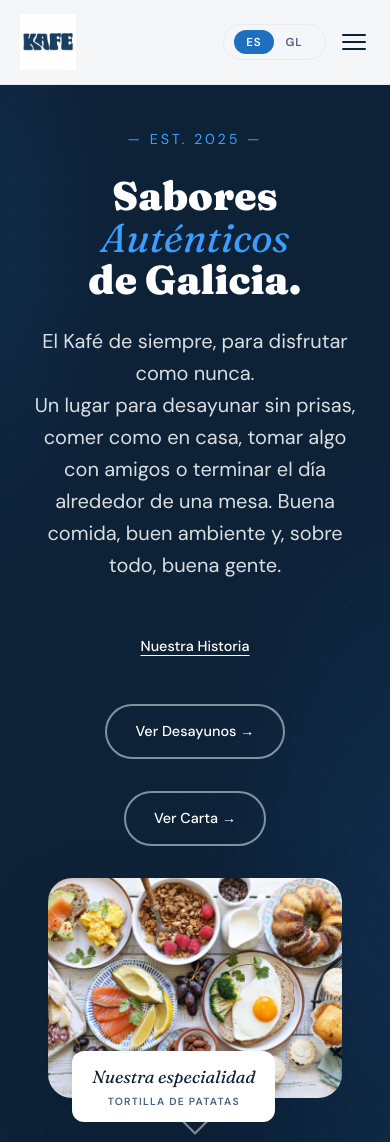
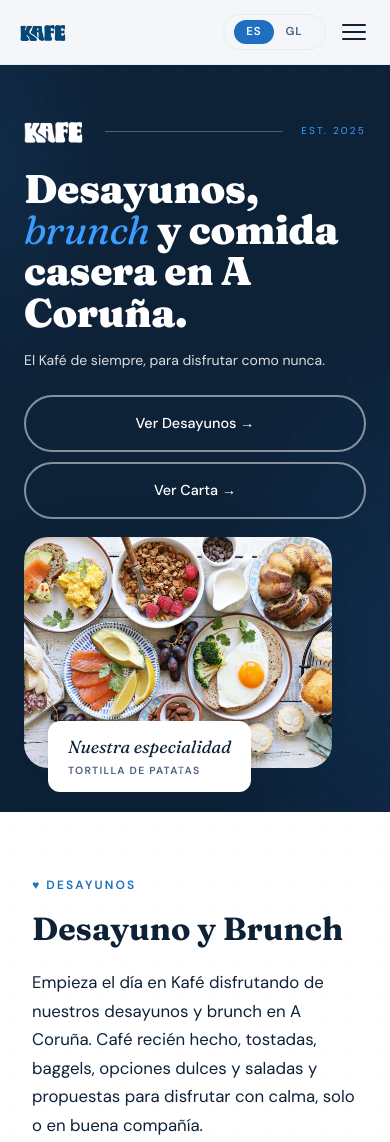
Before and after one commit to manuelcarro97/kafe-bar-web, a website: page index.html in a window 390 px wide. Shown: the top 1142 px of the page. Drawn offline with Linux system fonts and the light colour scheme.

Commit message:
feat(hero): lockup de marca, nuevo titular editable y hero móvil de una pantalla
Rediseño del hero según el handoff (opción 1b), manteniendo el entorno del
proyecto: tipografías Fraunces/DM Sans en vez de Playfair/Manrope, y la barra
de navegación y la animación de intro sin tocar.

- El eyebrow "— Est. 2025 —" pasa a ser un lockup: logotipo blanco, línea
  fina y el año a la derecha.
- El titular deja de estar fijo en la plantilla y pasa a hero.titulo, con
  traducción al gallego. Antes se veía en castellano aunque el idioma fuese
  GL. La palabra acento va en <em>, estilado por CSS, para que el texto
  editable no lleve clases.
- Escala del titular ajustada a la del handoff: 66px en escritorio, 40px en
  móvil.
- Hero móvil de 1220px a 802px de alto: párrafo corto propio
  (hero.subtitleMovil), botones a ancho completo y sin "Nuestra Historia",
  que sigue accesible desde el menú.
- Logotipo nuevo sin fondo (imagenes/kafe-logo.png) y su versión blanca. El
  footer pasa a usar la blanca: sobre el marino, la azul era ilegible.

El bloque carta queda intacto, así que las cartas imprimibles solo cambian en
la ruta del logotipo.

```diff
--- a/admin/admin.js
+++ b/admin/admin.js
@@ -282,6 +282,7 @@ const CARD_HEADER_KEYS = new Set(["cat1", "cat2", "cat3"]);
 // categorias[].image).
 const IMAGES_FIELD_LABELS = {
   logo: "Logo",
+  logoBlanco: "Logo blanco (lockup del hero)",
   heroDish: "Foto principal (portada)",
   tapas: "Tarjeta 1 (foto)",
   desayunos: "Tarjeta 2 (foto)",
--- a/build.config.js
+++ b/build.config.js
@@ -30,7 +30,9 @@ module.exports = function keyMap(c) {
     'nav.reservar': c.nav.reservar,
 
     // hero
+    'hero.titulo': c.hero.titulo,
     'hero.subtitle': c.hero.subtitle,
+    'hero.subtitleMovil': c.hero.subtitleMovil,
     'hero.cta.carta': c.hero.cta.carta,
     'hero.cta.historia': c.hero.cta.historia,
     'hero.cta.desayunos': c.hero.cta.desayunos,
--- a/css/style.css
+++ b/css/style.css
@@ -756,17 +756,53 @@ ul {
   margin-bottom: 1.5rem;
 }
 
+/* Lockup de marca del hero: logotipo blanco, línea fina que ocupa el hueco
+   restante y el año alineado a la derecha. */
+.hero-lockup {
+  display: flex;
+  align-items: center;
+  gap: 1.125rem;
+  margin-bottom: 1.5rem;
+}
+
+.hero-lockup-logo {
+  height: 40px;
+  width: auto;
+  display: block;
+  flex-shrink: 0;
+}
+
+.hero-lockup-rule {
+  flex: 1;
+  height: 1px;
+  background: rgba(255, 255, 255, 0.28);
+}
+
+.hero-lockup-year {
+  font-family: var(--font-sans);
+  font-size: 0.7rem;
+  letter-spacing: 0.24em;
+  text-transform: uppercase;
+  color: var(--azul-claro);
+  flex-shrink: 0;
+}
+
 .hero-title {
   font-family: var(--font-serif);
-  font-size: clamp(3.5rem, 7vw, 5.5rem);
-  /* Más grande */
+  /* Escala del handoff: 66px en ≥1280, ~54px en 1024-1279, ~46px en tablet
+     y 40px en móvil. Con 5vw la curva cae sola en esos tramos. */
+  font-size: clamp(2.5rem, 5vw, 4.125rem);
   font-weight: 900;
-  line-height: 1.05;
+  line-height: 1.03;
+  letter-spacing: -0.01em;
   color: var(--blanco);
   margin-bottom: 1.5rem;
 }
 
-.hero-accent {
+/* La palabra acento del titular. Se estiliza el <em> para que el texto
+   editable desde /admin sea solo "<em>brunch</em>", sin clases a la vista. */
+.hero-accent,
+.hero-title em {
   color: var(--azul-claro);
   font-style: italic;
 }
@@ -779,6 +815,12 @@ ul {
   max-width: 600px;
   margin-bottom: 2.5rem;
   line-height: 1.6;
+}
+
+/* Versión corta del párrafo, solo para móvil. Oculta por defecto; el
+   intercambio con la larga ocurre en la media query de 640px. */
+.hero-subtitle-movil {
+  display: none;
 }
 
 .hero-actions {
@@ -2508,6 +2550,12 @@ fieldset.form-group {
     padding: 0.3rem 0.65rem;
   }
 
+  /* Logotipo de la barra a la altura del handoff. Se acota con .logo para
+     no alcanzar al del footer, que comparte la clase .logo-img. */
+  .logo .logo-img {
+    height: 20px;
+  }
+
   /* Menú móvil abierto */
   .nav-list.open {
     display: flex;
@@ -2530,13 +2578,67 @@ fieldset.form-group {
     font-size: 1rem;
   }
 
+  /* ---- Hero móvil (handoff opción 1b) ----
+     Objetivo: que el hero entre en una sola pantalla. Alineado a la
+     izquierda, párrafo corto, botones a ancho completo y sin el enlace
+     "Nuestra Historia" (la sección sigue accesible desde el menú). */
+  .hero-inner {
+    text-align: left;
+    padding-block: 2.375rem 2.75rem;
+    padding-inline: 1.5rem;
+    gap: 1.125rem;
+  }
+
   .hero-title {
     font-size: 2.5rem;
+    margin-bottom: 1rem;
+  }
+
+  .hero-lockup-logo {
+    height: 26px;
+  }
+
+  .hero-lockup-year {
+    font-size: 0.625rem;
+    letter-spacing: 0.22em;
+  }
+
+  /* Intercambio de párrafos: fuera el largo, dentro el corto. */
+  .hero-subtitle:not(.hero-subtitle-movil) {
+    display: none;
+  }
+
+  .hero-subtitle-movil {
+    display: block;
+    font-size: 0.875rem;
+    line-height: 1.6;
+    margin-inline: 0;
+    margin-bottom: 1.5rem;
   }
 
   .hero-actions {
     flex-direction: column;
-    align-items: center;
+    align-items: stretch;
+    justify-content: flex-start;
+    gap: 0.625rem;
+  }
+
+  /* "Nuestra Historia" se omite en móvil (decisión del handoff). */
+  .hero-actions .btn-text {
+    display: none;
+  }
+
+  /* .btn-ghost es inline-flex, así que el centrado va con justify-content;
+     text-align no tendría efecto sobre el contenido flex. */
+  .hero-actions .btn-ghost {
+    width: 100%;
+    justify-content: center;
+    padding: 0.9375rem 1rem;
+    border-radius: 999px;
+  }
+
+  .hero-image-wrap {
+    justify-content: stretch;
   }
 
   /* Intro animación móvil */
--- a/index.html
+++ b/index.html
@@ -91,7 +91,7 @@
     <header id="cabecera">
         <div class="header-inner">
             <a href="#inicio" class="logo" aria-label="Kafé inicio">
-                <img src="imagenes/logo-transparente.png" alt="Kafé" class="logo-img" />
+                <img src="imagenes/kafe-logo.png" alt="Kafé" class="logo-img" />
             </a>
             <nav aria-label="Navegación principal">
                 <ul class="nav-list">
@@ -157,13 +157,19 @@
 
         <div class="hero-inner">
             <div class="hero-content">
-                <p class="hero-tag">— Est. 2025 —</p>
-                <h1 class="hero-title">
-                    Sabores<br />
-                    <span class="hero-accent">Auténticos</span><br />
-                    de Galicia.
-                </h1>
+                <!-- Lockup de marca: logotipo blanco + línea fina + año.
+                     Sustituye al antiguo eyebrow "— Est. 2025 —". -->
+                <div class="hero-lockup">
+                    <img src="imagenes/kafe-logo-white.png" alt="Kafé" class="hero-lockup-logo" width="704" height="289"
+                        loading="eager" />
+                    <span class="hero-lockup-rule" aria-hidden="true"></span>
+                    <span class="hero-lockup-year">Est. 2025</span>
+                </div>
+                <h1 class="hero-title" data-i18n="hero.titulo">Desayunos,<br /><em>brunch</em> y comida<br />casera en A Coruña.</h1>
+                <!-- Dos párrafos, uno visible cada vez: el largo en escritorio y
+                     el corto en móvil (≤640px). Ver .hero-subtitle-movil en el CSS. -->
                 <p class="hero-subtitle" data-i18n="hero.subtitle">El Kafé de siempre, para disfrutar como nunca.<br />Un lugar para desayunar sin prisas, comer como en casa, tomar algo con amigos o terminar el día alrededor de una mesa. Buena comida, buen ambiente y, sobre todo, buena gente.</p>
+                <p class="hero-subtitle hero-subtitle-movil" data-i18n="hero.subtitleMovil">El Kafé de siempre, para disfrutar como nunca.</p>
                 <div class="hero-actions">
                     <a href="#nosotros" class="btn-text" data-i18n="hero.cta.historia">Nuestra Historia</a>
                     <!-- RESERVAS OCULTAS (descomentar para reactivar)
@@ -993,7 +999,8 @@ Muy recomendable"</p>
     <footer class="footer">
         <div class="container footer-inner">
             <div class="footer-brand">
-                <img src="imagenes/logo-transparente.png" alt="Kafé" class="logo-img footer-logo" />
+                <!-- El footer es marino: usa la versión blanca, no la azul del nav. -->
+                <img src="imagenes/kafe-logo-white.png" alt="Kafé" class="logo-img footer-logo" />
                 <p class="footer-tagline" data-i18n="footer.tagline">Celebrando el alma culinaria de Galicia a través de la honestidad, el producto y la maestría.</p>
                 <div class="footer-social">
                     <a href="https://www.instagram.com/cafeteriaelkafe/" target="_blank" rel="noopener noreferrer"
--- a/js/translations.generated.js
+++ b/js/translations.generated.js
@@ -10,7 +10,9 @@ window.translations = {
     "nav.contacto": "Contacto",
     "nav.verCarta": "Ver Carta →",
     "nav.reservar": "Reservar",
+    "hero.titulo": "Desayunos,<br /><em>brunch</em> y comida<br />casera en A Coruña.",
     "hero.subtitle": "El Kafé de siempre, para disfrutar como nunca.<br />Un lugar para desayunar sin prisas, comer como en casa, tomar algo con amigos o terminar el día alrededor de una mesa. Buena comida, buen ambiente y, sobre todo, buena gente.",
+    "hero.subtitleMovil": "El Kafé de siempre, para disfrutar como nunca.",
     "hero.cta.carta": "Ver Carta →",
     "hero.cta.historia": "Nuestra Historia",
     "hero.cta.desayunos": "Ver Desayunos →",
@@ -104,7 +106,9 @@ window.translations = {
     "nav.contacto": "Contacto",
     "nav.verCarta": "Ver Carta →",
     "nav.reservar": "Reservar",
+    "hero.titulo": "Almorzos,<br /><em>brunch</em> e comida<br />caseira na Coruña.",
     "hero.subtitle": "O Kafé de sempre, para gozar coma nunca.<br />Un lugar para almorzar sen présas, comer coma na casa, tomar algo cos amigos ou rematar o día arredor dunha mesa. Boa comida, bo ambiente e, sobre todo, boa xente.",
+    "hero.subtitleMovil": "O Kafé de sempre, para gozar coma nunca.",
     "hero.cta.carta": "Ver Carta →",
     "hero.cta.historia": "A Nosa Historia",
     "hero.cta.desayunos": "Ver Almorzos →",
```
Also changed, not shown: content.json (+10 -1 lines), menu-printable-desayunos.html (+1 -1 lines), menu-printable.html (+1 -1 lines), templates/index.template.html (+14 -7 lines), imagenes/kafe-logo-white.png (added), imagenes/kafe-logo.png (added).
